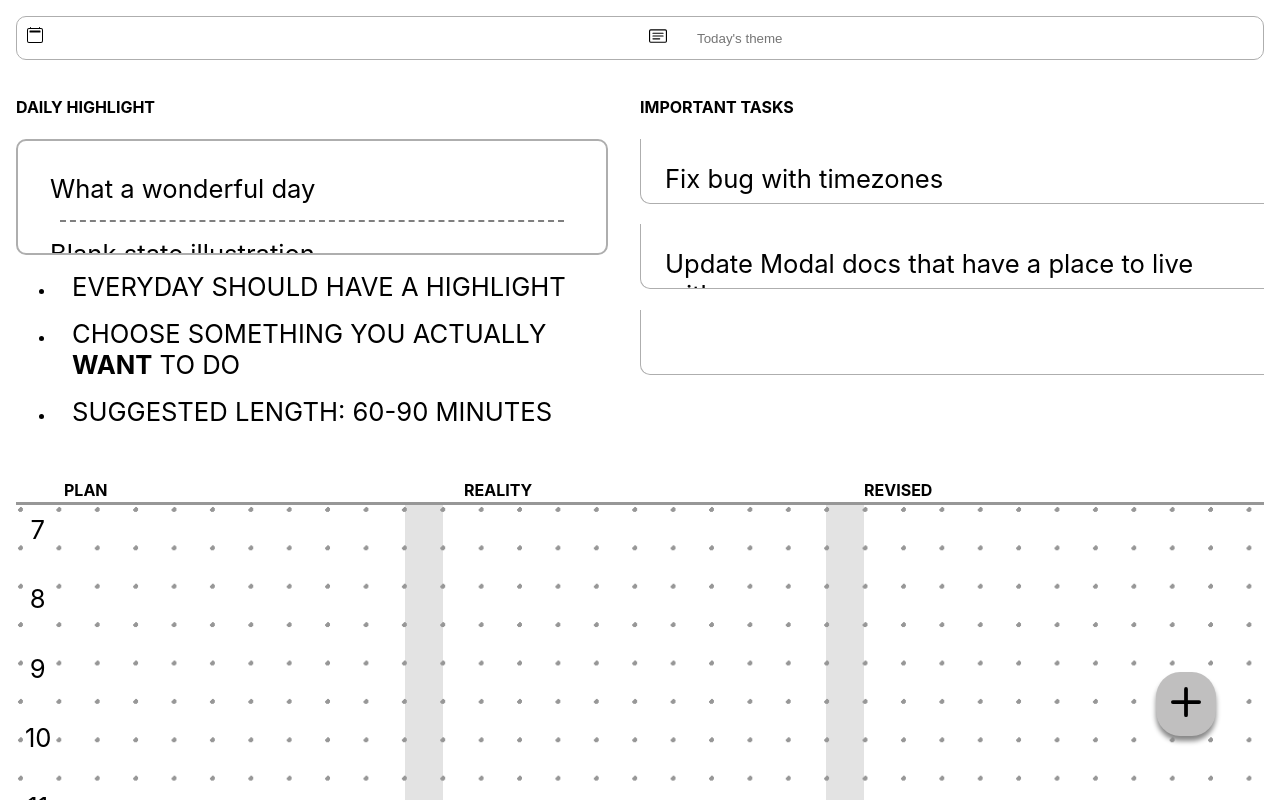
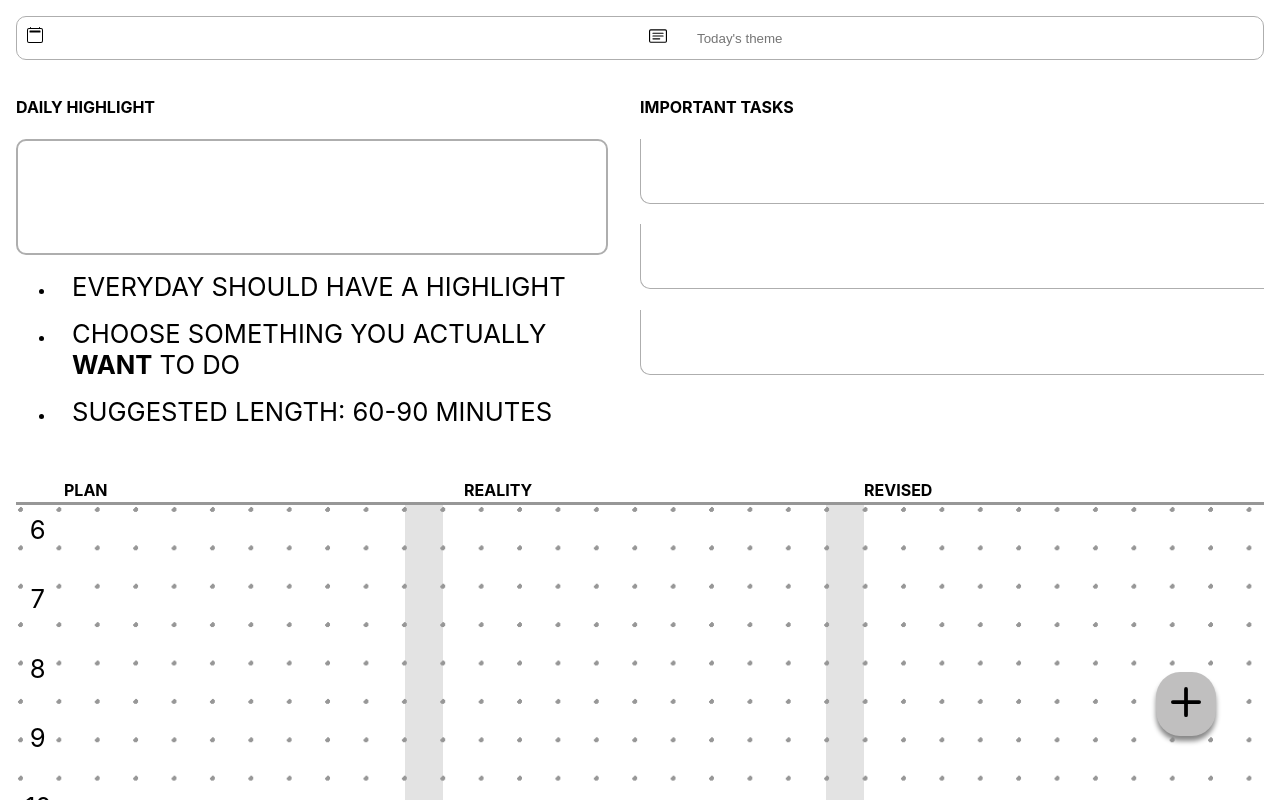
Before and after one commit to playtunes100/time-blocker, a React (Create React App) app: page / in a window 1280 px wide. Shown: the top 800 px of the page. Built offline with nearby package versions, Linux system fonts and the light colour scheme.

Commit message:
- Updated important and highlights

```diff
--- a/package.json
+++ b/package.json
@@ -7,9 +7,7 @@
     "@testing-library/jest-dom": "^5.16.5",
     "@testing-library/react": "^13.4.0",
     "@testing-library/user-event": "^13.5.0",
-    "bootstrap": "^5.2.3",
     "react": "^18.2.0",
-    "react-bootstrap": "^2.7.2",
     "react-calendar": "^4.2.1",
     "react-dom": "^18.2.0",
     "react-rnd": "^10.4.1",
--- a/src/AddTask.css
+++ b/src/AddTask.css
@@ -34,7 +34,7 @@
     }
 }
 
-input[type=datetime-local] {
+input[type=date] {
     border: none;
     border-radius: 5px;
   }
--- a/src/AddTask.js
+++ b/src/AddTask.js
@@ -4,9 +4,9 @@
 export default function AddTask({viewForm, displayAddTask, taskList, setTaskList}){
 
     const title = useRef()
-    const location = useRef()
     const important = useRef()
     const highlight = useRef()
+    const date = useRef()
     const from = useRef()
     const to = useRef()
 
@@ -14,18 +14,18 @@
         const task = {
             id: taskList.length === 0 ? 1: taskList[taskList.length - 1].id + 1,
             title: title.current.value,
-            location: location.current.value,
             important: important.current.checked,
             highlight: highlight.current.checked,
+            date: date.current.value,
             from: from.current.value,
             to: to.current.value,
         }
         setTaskList([...taskList, task]);
         // clear form
         title.current.value = "";
-        location.current.value = "";
         important.current.checked = false;
         highlight.current.checked = false;
+        date.current.value = "";
         from.current.value = "";
         to.current.value = "";
 
@@ -42,20 +42,21 @@
                         <label for="title">Title</label>
                         <input type="text" id="title" ref={title} name="title" placeholder="Title..."/>
 
-                        <label for="location">Location</label>
-                        <input type="text" id="location" ref={location} name="location" placeholder="Location"/>
-
                         <label for="importnant">Important
                         <input type="checkbox" id="important" ref={important} name="important" />
                         </label>
                         <label for="highlight">Highlight
                         <input type="checkbox" id="highlight" ref={highlight} name="highlight"/>
                         </label>
+
+                        <label for="date">Date</label>
+                        <input type="date" id="date" ref={date} name="date" />
+
                         <label for="from">From</label>
-                        <input type="datetime-local" id="from" ref={from} name="from"/>
+                        <input type="time" id="from" ref={from} name="from"/>
 
                         <label for="to">To</label>
-                        <input type="datetime-local" id="to" ref={to} name="to"/>
+                        <input type="time" id="to" ref={to} name="to"/>
                     </div>
                     <div>
                         <button className='button-cancel' onClick={displayAddTask}>Cancel</button>
--- a/src/Planner.css
+++ b/src/Planner.css
@@ -115,6 +115,8 @@
     flex-direction: column;
     overflow-x:scroll;
 
+    scrollbar-width: none;
+
 }
 
 .board-time {
@@ -186,3 +188,25 @@
     box-shadow: 0px 2px 2px #888888;
     transform: translateY(4px);
 }
+
+.del-button{
+    float:right;
+    width: 4vw;
+    margin:5px;
+    justify-content: center;
+    text-align: center;
+    position: absolute;
+    top: 0;
+    right: 0;
+    border: 1px solid #e3e3e3;
+    border-radius: 5px;
+
+}
+.del-button:active {
+    transform: translateY(4px);
+    background-color: #c4c2c2;
+}
+
+.del-button:hover {
+    background-color: #c4c2c2;
+}
--- a/src/Planner.js
+++ b/src/Planner.js
@@ -1,16 +1,20 @@
 import './Planner.css';
-import { useState} from 'react'
+import { useState, useEffect} from 'react'
 import AddTask from './AddTask.js';
 import TaskList from './TaskList.js';
 export default function Planner(){
     const [tasklist, setTasklist] = useState([])
-    const [activeTask, setActiveTask] = useState("")
     const [viewAddTask, setViewAddTask] = useState(false)
 
     const displayAddTask = () => {
         setViewAddTask(() => viewAddTask ? false : true)
     }
 
+
+    const deleteTask = (id) => {
+        setTasklist(tasklist.filter((task) => task.id !== id))
+
+      }
 
 
 
@@ -19,12 +23,14 @@
         <div>
             <Date/>
             <div className='highlights-row'>
-                <Highlights/>
-                <Important/>
+                <Highlights tasklist={tasklist}/>
+                <Important tasklist={tasklist}/>
             </div>
-            <Board taskList={tasklist} />
+            <Board taskList={tasklist} deleteTask={deleteTask} />
             <AddButton displayAddTask={displayAddTask}/>
             <AddTask viewForm={viewAddTask} displayAddTask={displayAddTask} taskList={tasklist} setTaskList={setTasklist}/>
+            <hr style={{width: '90vw' }}/>
+            <footer style={{height: '10vw'}}></footer>
         </div>
     )
 
@@ -56,19 +62,20 @@
     )
 }
 
-function Highlights(){
+function Highlights({tasklist}){
 
     return(
         <div className='highlights-col'>
             <h4>DAILY HIGHLIGHT</h4>
             <div className='daily-highlights'>
-                <span className='highlights-text'>
-                    What a wonderful day
-                </span>
-                <hr className='dotted-line'/>
-                <span className='highlights-text'>
-                    Blank state illustration
-                </span>
+            {tasklist.map((i) => {
+                return ( i.highlight === true ?
+                    <>
+                    <span className='highlights-text'key={i.id}>{i.title}</span>
+                    <hr className='dotted-line'/>
+                    </>
+                    : <span></span>
+                )})}
             </div>
             <div>
                 <ul>
@@ -82,23 +89,26 @@
     )
 }
 
-function Important(){
+function Important({tasklist}){
 
     return(
         <div className='tasks-col'>
             <h4>IMPORTANT TASKS</h4>
-            <div className='important-tasks'>
-                <span className='highlights-text'>Fix bug with timezones</span>
-            </div>
-            <div className='important-tasks'>
-                <span className='highlights-text'>Update Modal docs that have a place to live with me</span>
-            </div>
-            <div className='important-tasks'></div>
+            {tasklist.map((i) => {
+                return ( i.important === true ?
+                    <div key={i.id} className='important-tasks'>
+                        <span className='highlights-text'>{i.title}</span>
+                    </div>
+                    : <span></span>
+                )})}
+                {tasklist.filter(i => i.important === true).length === 0 && <div><div className='important-tasks'></div><div className='important-tasks'></div><div className='important-tasks'></div></div> }
+                {tasklist.filter(i => i.important === true).length === 1 && <div><div className='important-tasks'></div><div className='important-tasks'></div></div> }
+                {tasklist.filter(i => i.important === true).length === 2 && <div><div className='important-tasks'></div></div> }
         </div>
     )
 }
 
-function Board({taskList=[], displayActiveTask}){
+function Board({taskList=[], deleteTask}){
 
 
     return(
@@ -111,6 +121,7 @@
                 </div>
                 <div className='board-main'>
                     <div className='board-time'>
+                        <span>6</span>
                         <span>7</span>
                         <span>8</span>
                         <span>9</span>
@@ -122,8 +133,9 @@
                         <span>15</span>
                         <span>16</span>
                         <span>17</span>
+                        <span>18</span>
                     </div>
-                    <TaskList taskList={taskList} />
+                    <TaskList taskList={taskList} deleteTask={deleteTask} />
                 </div>
             </div>
         </div>
--- a/src/TaskList.js
+++ b/src/TaskList.js
@@ -1,7 +1,7 @@
 import './Planner.css';
 import { Rnd } from 'react-rnd';
 
-function Task({id, title,from, to}){
+function Task({id, title,from, to, deleteTask}){
 
     return(
          <Rnd
@@ -20,17 +20,22 @@
             >
             <p>{title}</p>
             <p>{from} to {to}</p>
+            <div className="del-button" onClick={() => deleteTask(id)}><svg xmlns="http://www.w3.org/2000/svg" width="3vw" height="3vw" fill="currentColor" className="bi bi-x" viewBox="0 0 16 16">
+                <path d="M4.646 4.646a.5.5 0 0 1 .708 0L8 7.293l2.646-2.647a.5.5 0 0 1 .708.708L8.707 8l2.647 2.646a.5.5 0 0 1-.708.708L8 8.707l-2.646 2.647a.5.5 0 0 1-.708-.708L7.293 8 4.646 5.354a.5.5 0 0 1 0-.708z"/>
+                </svg>
+            </div>
         </Rnd>
     )
 
 }
 
-export default function TaskList({taskList=[]}){
+export default function TaskList({taskList, deleteTask}){
+
 
 
     return(
         taskList.map((i) => {
-            return(<Task key={i.id} id={i.id} title={i.title} from={i.from} to={i.to} />)
+            return(<Task key={i.id} id={i.id} title={i.title} from={i.from} to={i.to} deleteTask={deleteTask}/>)
         })
     )
 }
```
Also changed, not shown: 1 other file (tests, documents, lock files or other folders).
